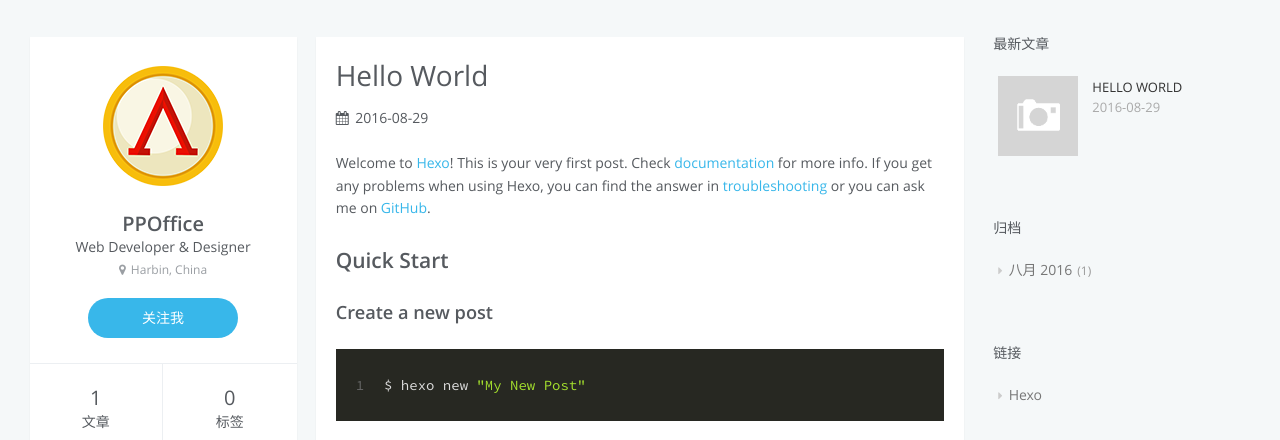
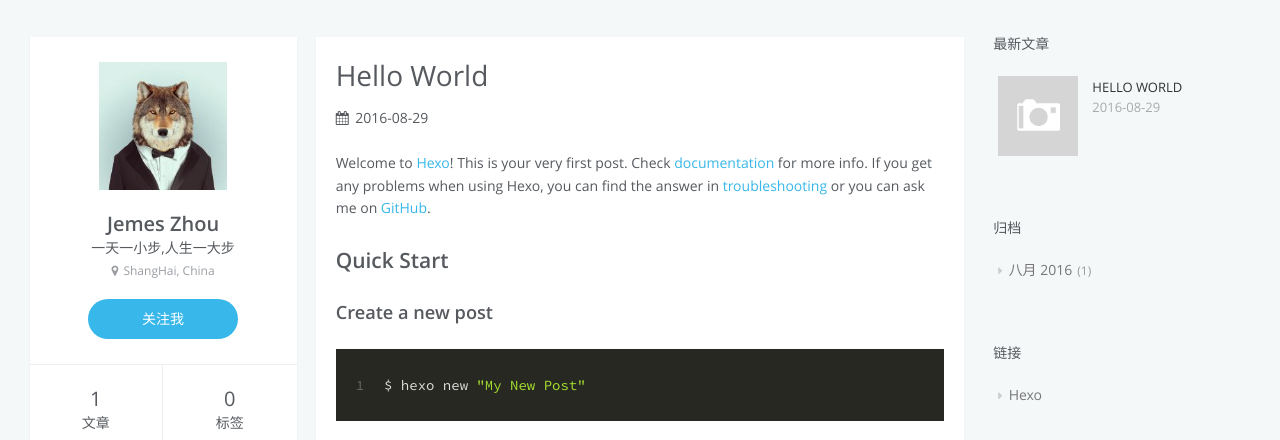
Before and after one commit to 7837/7837.github.io, a plain HTML site: page 2016/08/29/hello-world/index.html in a window 1280 px wide. Shown: the part 67-507 px from the top of the page. Drawn offline with Linux system fonts and the light colour scheme; no server answers; a script that the page names is missing.

Commit message:
Site updated: 2016-08-29 13:18:19

```diff
--- a/2016/08/29/hello-world/index.html
+++ b/2016/08/29/hello-world/index.html
@@ -72,7 +72,7 @@ Quick">
                 <nav id="sub-nav">
                     <div class="profile" id="profile-nav">
                         <a id="profile-anchor" href="javascript:;">
-                            <img class="avatar" src="/css/images/avatar.png" />
+                            <img class="avatar" src="/css/images/head.jpg" />
                             <i class="fa fa-caret-down"></i>
                         </a>
                     </div>
@@ -150,11 +150,11 @@ Quick">
 <aside id="profile">
     <div class="inner profile-inner">
         <div class="base-info profile-block">
-            <img id="avatar" src="/css/images/avatar.png" />
-            <h2 id="name">PPOffice</h2>
-            <h3 id="title">Web Developer &amp; Designer</h3>
-            <span id="location"><i class="fa fa-map-marker"></i>Harbin, China</span>
-            <a id="follow" target="_blank" href="https://github.com/ppoffice/">关注我</a>
+            <img id="avatar" src="/css/images/head.jpg" />
+            <h2 id="name">Jemes Zhou</h2>
+            <h3 id="title">一天一小步,人生一大步</h3>
+            <span id="location"><i class="fa fa-map-marker"></i>ShangHai, China</span>
+            <a id="follow" target="_blank" href="https://github.com/JemesZhou/">关注我</a>
         </div>
         <div class="article-info profile-block">
             <div class="article-info-block">
@@ -262,7 +262,7 @@ Quick">
 
 </div>
 
-    <a data-url="http://yoursite.com/2016/08/29/hello-world/" data-id="cisfki1jo0000180x20t1yncm" class="article-share-link"><i class="fa fa-share"></i>分享到</a>
+    <a data-url="http://yoursite.com/2016/08/29/hello-world/" data-id="cisflgb0j0000bg0xjt02bw87" class="article-share-link"><i class="fa fa-share"></i>分享到</a>
 <script>
     (function ($) {
         // Prevent duplicate binding
```
Also changed, not shown: archives/2016/08/index.html (+6 -6 lines), archives/2016/index.html (+6 -6 lines), archives/index.html (+6 -6 lines), index.html (+7 -7 lines), css/images/head.jpg (added).
